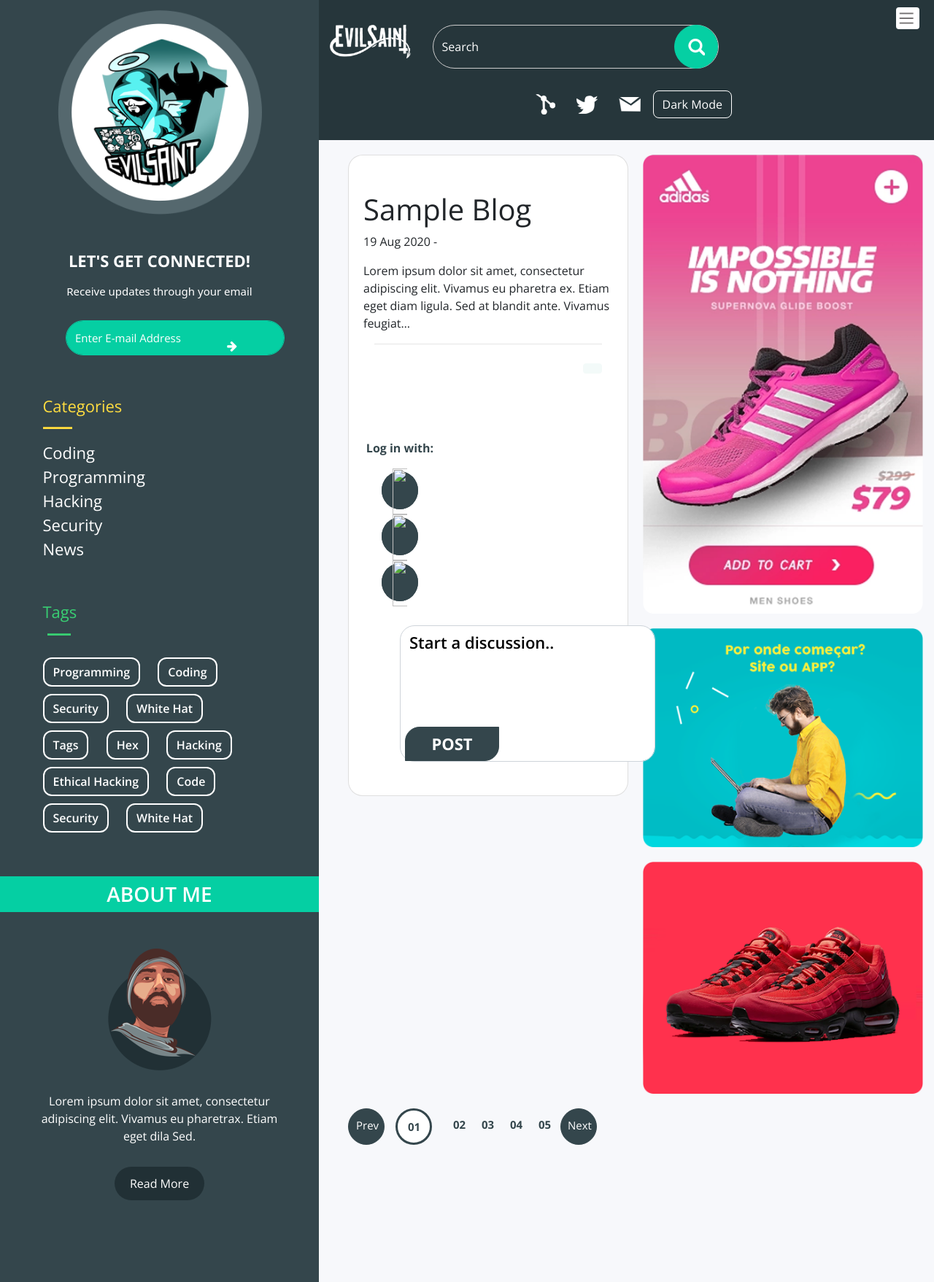
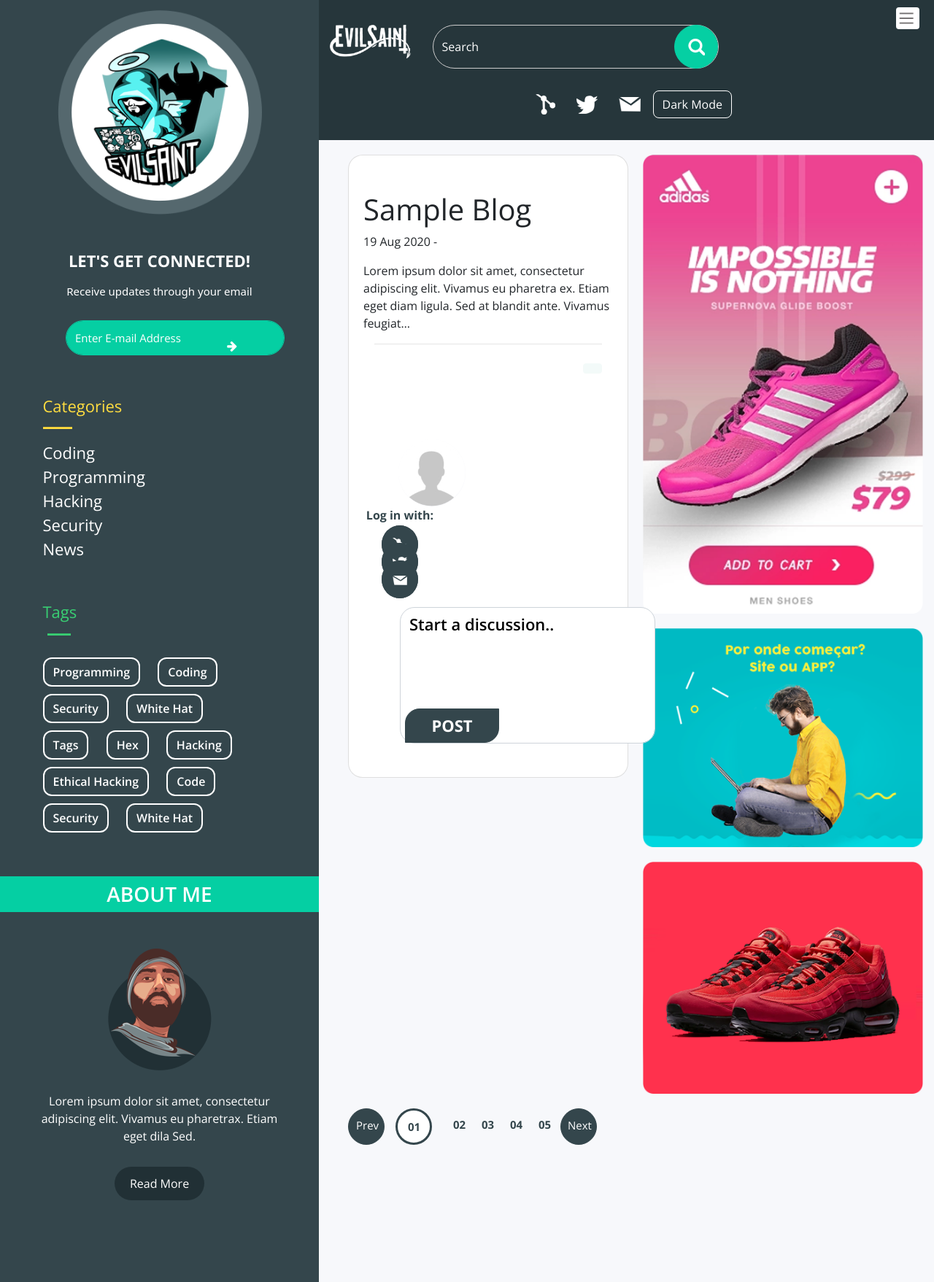
Before and after one commit to donpakundoo/3vilsaint.github.io, a Jekyll site: the page built from _posts/2020-08-19-sample-blog.markdown, in a window 1280 px wide. Shown: the whole page at 73% size. Built offline with Jekyll 4.4.1, drawn with Linux system fonts in a browser that asks for light colours; nearby versions of some CDN libraries; some web fonts are replaced; library files that are not in the unit come from our copies.

Commit message:
Updated image directory

```diff
--- a/_layouts/post.html
+++ b/_layouts/post.html
@@ -24,17 +24,17 @@
     <div class="col-7">
       <div class="row new-discussion-row">
         <div class="col-3 text-center">
-          <img src="{{site.baseurl}}/images/newsample-person.png" alt="" />
+          <img src="{{site.baseurl}}/assets/images/newsample-person.png" alt="" />
           <p class="log-text">Log in with:</p>
           <div class="social">
             <span>
-              <a class="comment-share" href="#" tartet="_blank"><img src="{{site.baseurl}}/images/nav-share.png" alt="" /></a>
+              <a class="comment-share" href="#" tartet="_blank"><img src="{{site.baseurl}}/assets/images/nav-share.png" alt="" /></a>
             </span>
             <span>
-              <a class="comment-twitter" href="#" tartet="_blank"><img src="{{site.baseurl}}/images/nav-twitter.png" alt="" /></a>
+              <a class="comment-twitter" href="#" tartet="_blank"><img src="{{site.baseurl}}/assets/images/nav-twitter.png" alt="" /></a>
             </span>
             <span>
-              <a class="comment-emailicon" href="#" target="_blank"><img src="{{site.baseurl}}/images/nav-emailicon.png" alt="" /></a>
+              <a class="comment-emailicon" href="#" target="_blank"><img src="{{site.baseurl}}/assets/images/nav-emailicon.png" alt="" /></a>
             </span>
           </div>
         </div>
```
